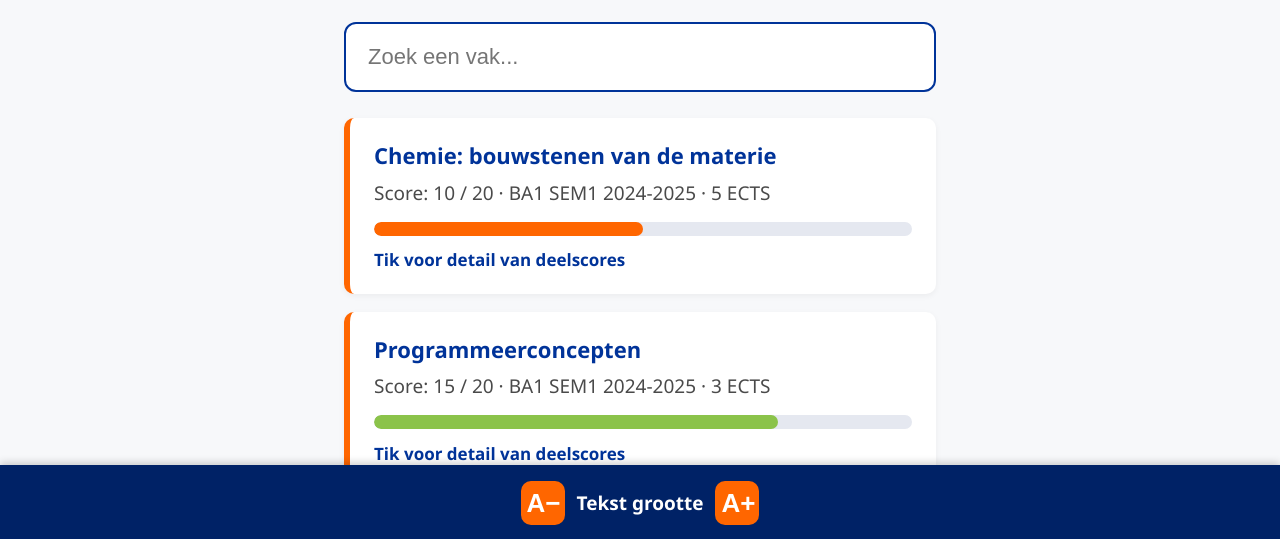
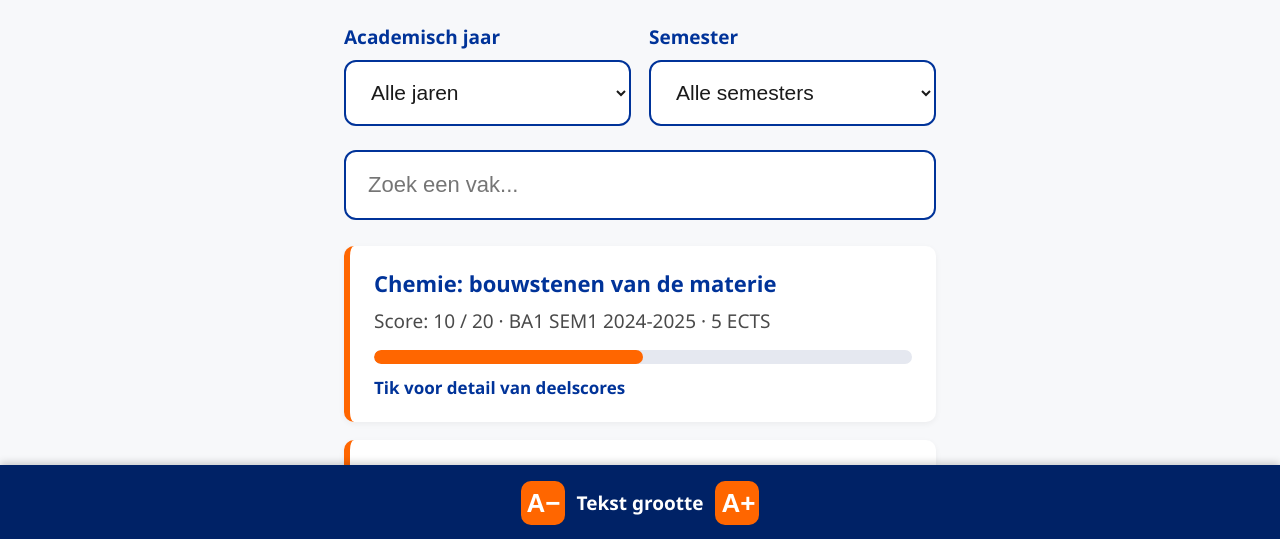
Before and after one commit to Engineer-Matteo/q7vbuxy9z0cv4fqt, a plain HTML site: page results/results.html in a window 1280 px wide. Shown: the part 259-798 px from the top of the page. Drawn offline with Linux system fonts and the light colour scheme.

Commit message:
results update

```diff
--- a/results/results.html
+++ b/results/results.html
@@ -21,6 +21,21 @@
   <main>
     <a class="back-link" href="../index.html">&larr; Terug naar homepagina</a>
     <h2>Resultaten</h2>
+
+    <div class="filter-row">
+      <div class="filter-group">
+        <label for="year-filter">Academisch jaar</label>
+        <select id="year-filter" aria-label="Filter op academisch jaar">
+          <option value="">Alle jaren</option>
+        </select>
+      </div>
+      <div class="filter-group">
+        <label for="semester-filter">Semester</label>
+        <select id="semester-filter" aria-label="Filter op semester">
+          <option value="">Alle semesters</option>
+        </select>
+      </div>
+    </div>
 
     <input
       type="text"
@@ -49,7 +64,6 @@
   <script src="../script.js"></script>
   <script>
     setupSearch('score-search', '.score-item', 'no-results');
-    loadAverageScore('results.csv', 'avg-score');
     loadResultsList('results.csv', 'results_breakdown.csv', 'results-list');
   </script>
 </body>
--- a/script.js
+++ b/script.js
@@ -97,7 +97,30 @@ function splitCSVLine(line) {
   return result;
 }
 
-function loadAverageScore(csvPath, badgeId) {
+function parsePeriod(period) {
+  if (!period) return { semester: '', year: '' };
+  var parts = period.trim().split(/\s+/);
+  var semester = '';
+  var year = '';
+  if (parts.length >= 2) {
+    semester = parts[1];
+  }
+  if (parts.length >= 3) {
+    year = parts.slice(2).join(' ');
+  }
+  return { semester: semester, year: year };
+}
+
+if ('serviceWorker' in navigator) {
+  window.addEventListener('load', function () {
+    navigator.serviceWorker.register('/service-worker.js')
+      .catch(function (err) {
+        console.warn('Service worker registration failed:', err);
+      });
+  });
+}
+
+function loadAverageScore(csvPath, badgeId, yearFilter, semesterFilter) {
   fetch(csvPath + '?v=' + Date.now())
     .then(function (response) {
       if (!response.ok) throw new Error('CSV not found: ' + csvPath);
@@ -106,20 +129,23 @@ function loadAverageScore(csvPath, badgeId) {
     .then(function (text) {
       var rows = parseCSV(text);
       var total = 0;
-      var count = 0;
+      var weight = 0;
       rows.forEach(function (r) {
         var score = parseFloat(r.grade);
-        if (!isNaN(score)) {
-          total += score;
-          count += 1;
-        }
+        var ects = parseFloat(r.ects);
+        if (isNaN(score) || isNaN(ects) || ects <= 0) return;
+        var parsed = parsePeriod(r.period);
+        if (yearFilter && parsed.year !== yearFilter) return;
+        if (semesterFilter && parsed.semester !== semesterFilter) return;
+        total += score * ects;
+        weight += ects;
       });
       var badge = document.getElementById(badgeId);
       if (!badge) return;
-      if (count === 0) {
+      if (weight === 0) {
         badge.textContent = 'gem. 0.0 /20';
       } else {
-        badge.textContent = 'gem. ' + (total / count).toFixed(1) + ' /20';
+        badge.textContent = 'gem. ' + (total / weight).toFixed(1) + ' /20';
       }
     })
     .catch(function () {
@@ -823,7 +849,9 @@ function showDetailsOverlay(titleText, detailRows, extraContent) {
 // popup per course (sourced from results_breakdown.csv, joined by course name).
 function loadResultsList(resultsCsvPath, breakdownCsvPath, containerId) {
   var container = document.getElementById(containerId);
-  if (!container) return;
+  var yearSelect = document.getElementById('year-filter');
+  var semesterSelect = document.getElementById('semester-filter');
+  if (!container || !yearSelect || !semesterSelect) return;
 
   function fetchRows(path) {
     return fetch(path + '?v=' + Date.now())
@@ -842,13 +870,11 @@ function loadResultsList(resultsCsvPath, breakdownCsvPath, containerId) {
     .then(function (results) {
       var rows = results[0];
       var breakdownRows = results[1];
-
       if (rows.length === 0) {
         container.innerHTML = '<div class="empty-msg">Nog geen gegevens.</div>';
         return;
       }
 
-      // Group breakdown rows by course name
       var breakdownByCourse = {};
       breakdownRows.forEach(function (b) {
         if (!b.course) return;
@@ -856,9 +882,52 @@ function loadResultsList(resultsCsvPath, breakdownCsvPath, containerId) {
         breakdownByCourse[b.course].push(b);
       });
 
+      var years = [];
+      var semesters = [];
+      rows.forEach(function (row) {
+        var parsed = parsePeriod(row.period);
+        if (parsed.year && years.indexOf(parsed.year) === -1) years.push(parsed.year);
+        if (parsed.semester && semesters.indexOf(parsed.semester) === -1) semesters.push(parsed.semester);
+      });
+      years.sort();
+      semesters.sort();
+
+      function setOptions(select, values, label) {
+        select.innerHTML = '';
+        var emptyOption = document.createElement('option');
+        emptyOption.value = '';
+        emptyOption.textContent = label;
+        select.appendChild(emptyOption);
+        values.forEach(function (value) {
+          var option = document.createElement('option');
+          option.value = value;
+          option.textContent = value;
+          select.appendChild(option);
+        });
+      }
+
+      setOptions(yearSelect, years, 'Alle jaren');
+      setOptions(semesterSelect, semesters, 'Alle semesters');
+
+      function filterRows() {
+        var yearValue = yearSelect.value;
+        var semesterValue = semesterSelect.value;
+        return rows.filter(function (row) {
+          var parsed = parsePeriod(row.period);
+          if (yearValue && parsed.year !== yearValue) return false;
+          if (semesterValue && parsed.semester !== semesterValue) return false;
+          return true;
+        });
+      }
+
+      function renderRows(filteredRows) {
         container.innerHTML = '';
+        if (filteredRows.length === 0) {
+          container.innerHTML = '<div class="empty-msg">Nog geen resultaten voor deze selectie.</div>';
+          return;
+        }
 
-      rows.forEach(function (row) {
+        filteredRows.forEach(function (row) {
           var card = document.createElement('div');
           card.className = 'entry-card score-item';
 
@@ -933,6 +1002,22 @@ function loadResultsList(resultsCsvPath, breakdownCsvPath, containerId) {
 
           container.appendChild(card);
         });
+      }
+
+      function applyFilters() {
+        var filteredRows = filterRows();
+        renderRows(filteredRows);
+        loadAverageScore(resultsCsvPath, 'avg-score', yearSelect.value, semesterSelect.value);
+        var input = document.getElementById('score-search');
+        if (input && input.value.trim() !== '') {
+          input.dispatchEvent(new Event('input'));
+        }
+      }
+
+      yearSelect.addEventListener('change', applyFilters);
+      semesterSelect.addEventListener('change', applyFilters);
+
+      applyFilters();
     })
     .catch(function () {
       container.innerHTML = '<div class="empty-msg">Kon gegevens niet laden.</div>';
--- a/style.css
+++ b/style.css
@@ -202,6 +202,34 @@ h2 {
   border: 2px solid var(--vub-blue);
   border-radius: 12px;
   margin-bottom: 1.2em;
+}
+
+.filter-row {
+  display: grid;
+  grid-template-columns: repeat(2, minmax(0, 1fr));
+  gap: 0.9em;
+  margin-bottom: 1.2em;
+}
+
+.filter-group {
+  display: flex;
+  flex-direction: column;
+  gap: 0.35em;
+}
+
+.filter-group label {
+  font-weight: 700;
+  color: var(--vub-blue);
+  font-size: 0.95em;
+}
+
+.filter-group select {
+  padding: 0.9em 1em;
+  font-size: 1.05em;
+  border: 2px solid var(--vub-blue);
+  border-radius: 12px;
+  background: white;
+  color: var(--text);
 }
 
 .search-box:focus {
```
Also changed, not shown: service-worker.js (added, +54 -0 lines), manifest.json. Lines whose indentation alone changed are shown as unchanged.
